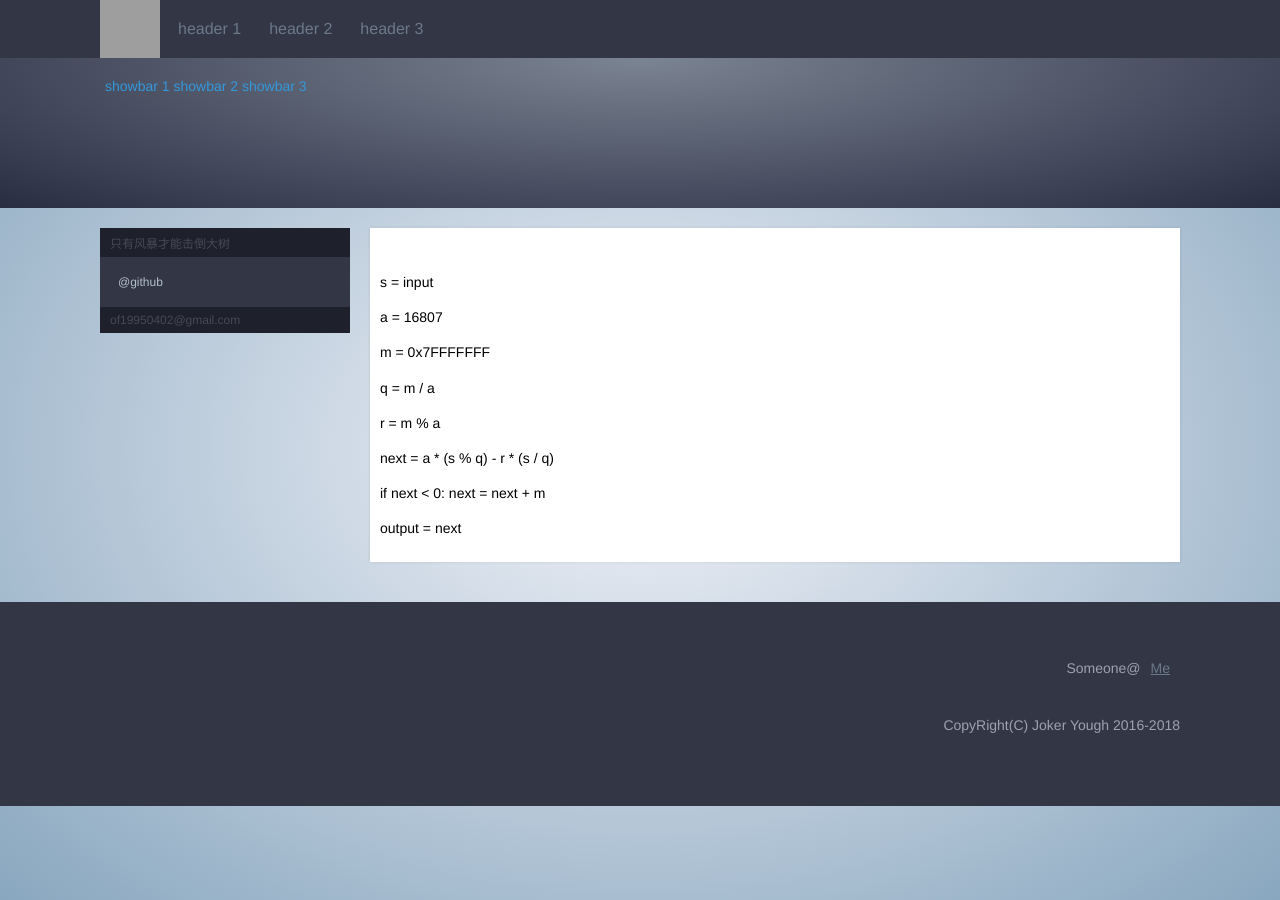
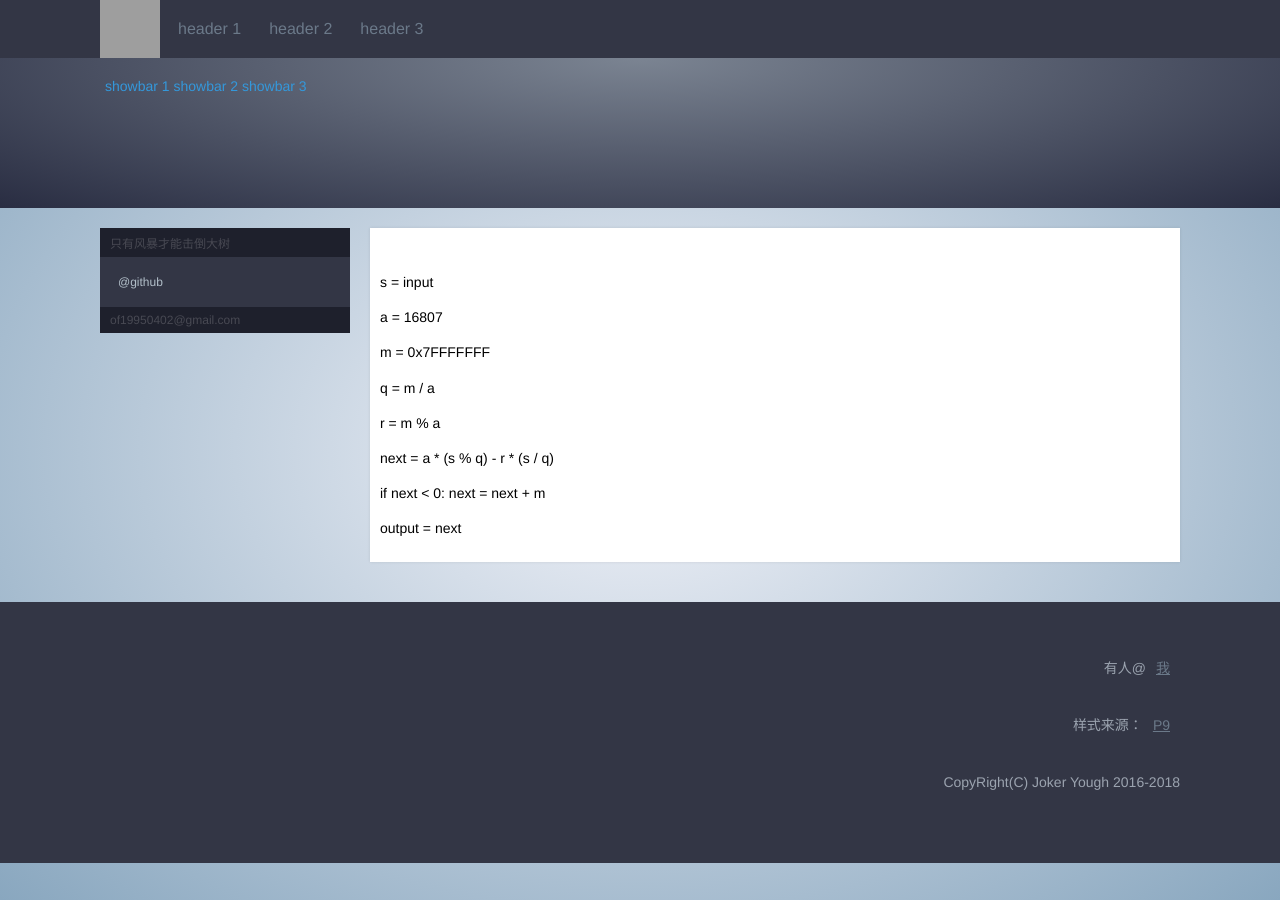
Before and after one commit to pw1316/pw1316.github.io, a Jekyll site: the page built from docs/rand16807.md, in a window 1280 px wide. Built offline with Jekyll 4.4.1, drawn with Linux system fonts in a browser that asks for light colours; our own code applies the rules of GitHub Pages for plain Markdown files; grey boxes are pictures that could not be loaded.

Commit message:
Add P9 reference

```diff
--- a/_layouts/page.html
+++ b/_layouts/page.html
@@ -55,7 +55,8 @@ layout: default
 
 <div class="footer">
 <div class="inner">
-<label class="footinfo">Someone@<a href="https://github.com/pw1316">Me</a></label>
+<label class="footinfo">有人@<a href="https://github.com/pw1316">我</a></label>
+<label class="footinfo">样式来源：<a href="https://psnine.com/">P9</a></label>
 <label class="footinfo">CopyRight(C) Joker Yough 2016-2018</label>
 </div>
 </div>
```
